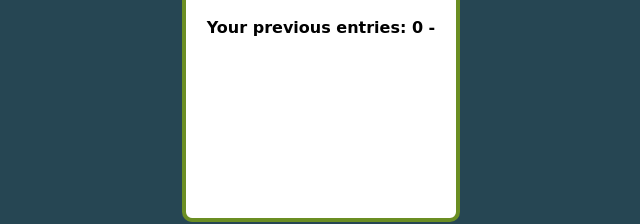
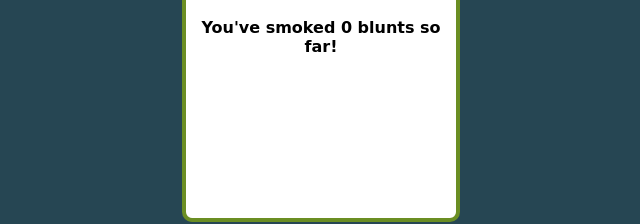
Before and after one commit to ayequill/blunts-counter, a plain HTML site: page index.html in a window 1280 px wide. Both pictures are taken after a click on the button "Save". Shown: the part 226-450 px from the top of the page, 319-959 px from the left. Drawn offline with Linux system fonts and the light colour scheme; a web font is replaced by a local one.

Commit message:
changed the saved outpu

```diff
--- a/index.html
+++ b/index.html
@@ -5,7 +5,7 @@
     <meta http-equiv="X-UA-Compatible" content="IE=edge">
     <meta name="viewport" content="width=device-width, initial-scale=1.0">
     <link rel="stylesheet" href="styles.css">
-    <title>Document</title>
+    <title>blunt-counter</title>
 </head>
 <body>
     <div class="container">
@@ -14,7 +14,7 @@
         <h2 id="count-el">0</h2>
         <button id="increment-btn" onclick="increment ()">Add another one</button>
         <button id="save-btn" onclick="save ()">Save</button>
-        <p id="save-el">Your previous entries:</p>
+        <p id="save-el"></p>
         </div>
     </div>
 
--- a/index.js
+++ b/index.js
@@ -8,8 +8,8 @@ function increment() {
     countEl.textContent = count
 }
 function save() {
-    let saveEntry =  " " + count + " - "
-    saveEl.textContent += saveEntry
+    let saveEntry =  count
+    saveEl.textContent += "You've smoked " + saveEntry + " blunts so far!"
     countEl.textContent = 0
     count  = 0
 }
```
